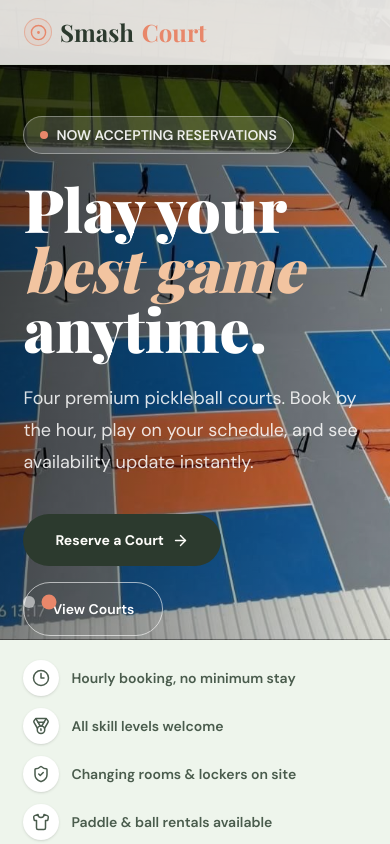
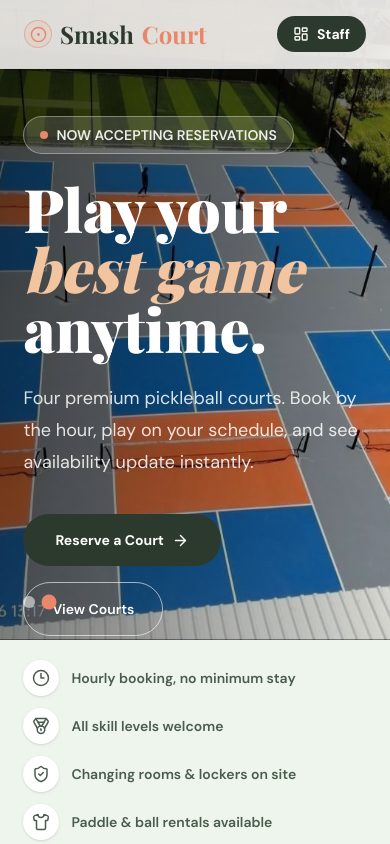
Before and after one commit to themarneilx/pickle-prototype, a Next.js app: page / in a window 390 px wide. Shown: the top 844 px of the page. Built offline with nearby package versions, Linux system fonts and the light colour scheme.

Commit message:
fix: expose staff nav on mobile

```diff
--- a/components/site-nav.tsx
+++ b/components/site-nav.tsx
@@ -6,6 +6,8 @@ type SiteNavProps = {
 };
 
 export function SiteNav({ active = "booking" }: SiteNavProps) {
+  const staffStateClass = active === "staff" ? "bg-coral text-white" : "bg-ink text-cream hover:bg-coral";
+
   return (
     <nav className="fixed inset-x-0 top-0 z-50 flex items-center justify-between border-b border-sage/30 bg-cream/85 px-6 py-4 backdrop-blur-xl lg:px-12">
       <Link href="/" className="flex items-center gap-2 font-serif text-2xl font-bold text-ink">
@@ -13,6 +15,14 @@ export function SiteNav({ active = "booking" }: SiteNavProps) {
           <CircleDot size={17} aria-hidden="true" />
         </span>
         Smash<span className="text-coral">Court</span>
+      </Link>
+
+      <Link
+        className={`inline-flex items-center gap-2 rounded-full px-4 py-2 text-sm font-bold transition md:hidden ${staffStateClass}`}
+        href="/staff"
+      >
+        <LayoutDashboard size={16} aria-hidden="true" />
+        Staff
       </Link>
 
       <div className="hidden items-center gap-8 text-sm font-semibold uppercase md:flex">
@@ -23,9 +33,7 @@ export function SiteNav({ active = "booking" }: SiteNavProps) {
           Booking
         </Link>
         <Link
-          className={`inline-flex items-center gap-2 rounded-full px-4 py-2 transition ${
-            active === "staff" ? "bg-coral text-white" : "bg-ink text-cream hover:bg-coral"
-          }`}
+          className={`inline-flex items-center gap-2 rounded-full px-4 py-2 transition ${staffStateClass}`}
           href="/staff"
         >
           <LayoutDashboard size={16} aria-hidden="true" />
```
